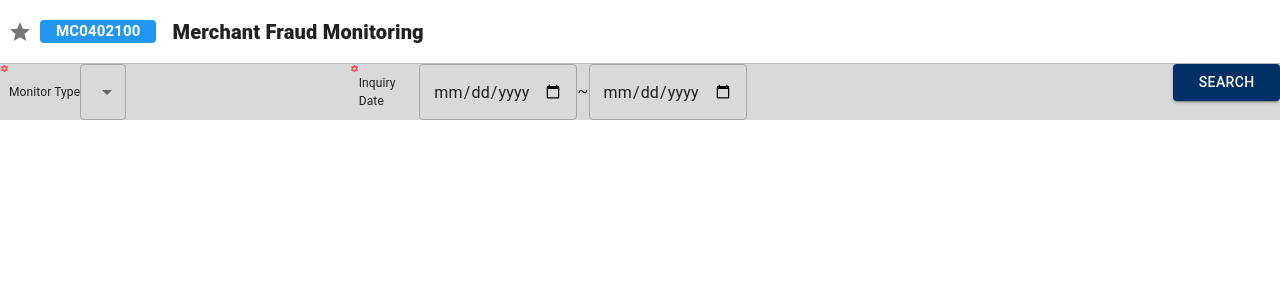
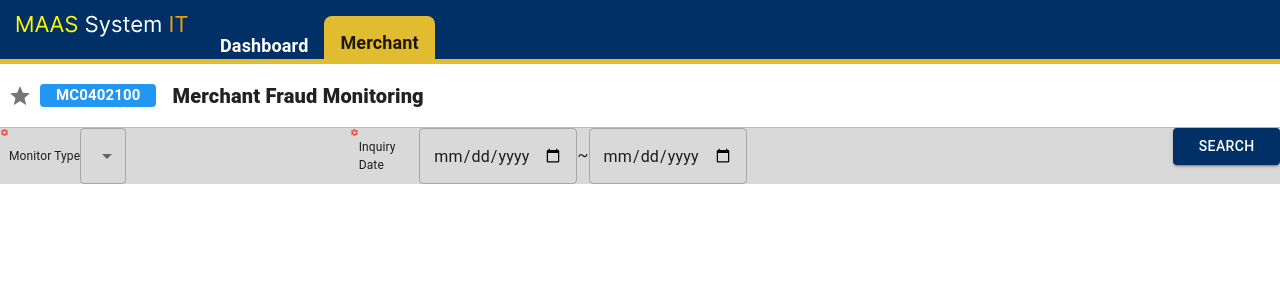
Before and after one commit to OracleTuxedo/bcap-fe, a Next.js app: page /mc04/mc0402100 in a window 1280 px wide. Shown: the top 300 px of the page. Built offline with nearby package versions, Linux system fonts and the light colour scheme.

Commit message:
header component update

```diff
--- a/src/components/atoms/Label.tsx
+++ b/src/components/atoms/Label.tsx
@@ -7,13 +7,15 @@ type TextProps = {
     variant?: LabelVariantEnum;
     size?: number;
     weight? : number;
+    color?: string;
 };
 
-const Label = ({ children, variant = LabelVariantEnum.BODY1, size, weight }: TextProps) => {
+const Label = ({ children, variant = LabelVariantEnum.BODY1, color, size, weight }: TextProps) => {
     return (
         <Typography
             variant={variant}
             sx={{
+                color
             }}
             fontSize={size}
             fontWeight={weight}
--- a/src/components/molecules/NavbarItem.tsx
+++ b/src/components/molecules/NavbarItem.tsx
@@ -1,49 +1,32 @@
-import { DomainHashmap, domainMenu } from '@/config/menu';
-import { Box, Typography } from '@mui/material';
-import { useState } from 'react';
+import { DomainHashmap } from '@/config/menu';
+import { Box } from '@mui/material';
+import { Label } from '../atoms';
+import { FontWeightEnum, LabelVariantEnum } from '@/enums';
 
 type NavbarMenuProps = {
   domainName: string;
-  navbarActive: boolean;
-  extractedInfo: DomainHashmap;
+  navbarActive?: boolean;
+  extractedInfo?: DomainHashmap;
 };
 
-export const NavbarItem: React.FC<NavbarMenuProps> = ({
+const NavbarItem = ({
   domainName,
-  navbarActive,
-  extractedInfo,
-}) => {
-  const keys = Object.keys(extractedInfo);
-
+  navbarActive = false,
+} : NavbarMenuProps) => {
   return (
-    <>
-      <Box
-        sx={{
-          position: 'relative',
-          display: 'flex',
-          flex: 1,
-          flexFlow: 'row',
-          justifyContent: 'space-between',
-          width: '100vw',
-        }}
-      >
-        <Box>
-          <Typography>test 1</Typography>
-        </Box>
-        <Box
-          sx={{
-            display: 'flex',
-            flexFlow: 'row',
-          }}
-        >
-          {keys.map((key) => {
-            return <Typography key={key}>{key}</Typography>;
-          })}
-        </Box>
-        <Box>
-          <Typography>test 3</Typography>
+    <Box>
+        <Box sx={{
+          bgcolor : navbarActive ? 'tertiary.main' : '',
+          borderTopLeftRadius : 8,
+          borderTopRightRadius : 8,
+          height : '3em',
+          padding : '1em',
+          mt : '1em',
+        }}>
+          <Label color={navbarActive ? '' : 'white'} size={18} variant={navbarActive ? LabelVariantEnum.H4 : LabelVariantEnum.H6} weight={FontWeightEnum.BOLD}>{domainName}</Label>
         </Box>
       </Box>
-    </>
   );
 };
+
+export default NavbarItem;
--- a/src/components/molecules/index.ts
+++ b/src/components/molecules/index.ts
@@ -3,6 +3,7 @@ import InputRow from "./InputRow";
 import InputTextLabel from "./InputTextLabel";
 import InputDateLabel from "./InputDateLabel";
 import DropdownLabel from "./DropdownLabel";
+import NavbarItem from "./NavbarItem";
 
 export {
     Header,
@@ -10,4 +11,5 @@ export {
     InputTextLabel,
     InputDateLabel,
     DropdownLabel,
+    NavbarItem,
 }
--- /dev/null
+++ b/src/components/organism/Navbar.tsx
@@ -0,0 +1,50 @@
+import { DomainHashmap } from "@/config/menu";
+import { NavbarItem } from "../molecules";
+import { Box } from "@mui/material";
+import Image from "next/image";
+
+interface NavbarProps {
+    data : DomainHashmap;
+    page : string;
+}
+
+const Navbar = ({data, page} : NavbarProps) => {
+    const domainName : string[] = Object.keys(data);
+
+    return (
+        <Box
+            sx={{
+                position: 'relative',
+                display: 'flex',
+                flex: 1,
+                flexFlow: 'row',
+                width: '100vw',
+                height : '4em',
+                borderBottom : 5,
+                bgcolor : 'primary.main',
+                borderColor : 'tertiary.main',
+            }}
+        >
+            <Box
+                sx={{
+                    mx : '1em',
+                    alignContent : 'center'
+                }}
+            >
+                <Image
+                    src={'/assets/MAAS_logo.svg'}
+                    alt="MAAS logo"
+                    width={172}
+                    height={23}
+                />
+            </Box>
+            {
+                domainName.map(item => (
+                    <NavbarItem domainName={data[item].default} navbarActive={item == page ? true : false} />
+                ))
+            }
+        </Box>
+    )
+}
+
+export default Navbar;
--- /dev/null
+++ b/src/components/organism/index.ts
@@ -0,0 +1,5 @@
+import Navbar from "./Navbar";
+
+export {
+    Navbar
+}
--- a/src/enums/index.ts
+++ b/src/enums/index.ts
@@ -49,3 +49,15 @@ export enum TextFieldSizeEnum {
   SMALL = 'small',
   MEDIUM = 'medium'
 }
+
+export enum FontWeightEnum {
+  THIN = 100,
+  EXTRALIGHT = 200,
+  LIGHT = 300,
+  NORMAL = 400,
+  MEDIUM = 500,
+  SEMIBOLD = 600,
+  BOLD = 700,
+  EXTRABOLD = 800,
+  BLACK = 900
+}
--- a/src/layout/dashboard-layout.tsx
+++ b/src/layout/dashboard-layout.tsx
@@ -0,0 +1,20 @@
+import { Navbar } from "@/components/organism";
+import { domainMenu } from "@/config/menu";
+import { Box } from "@mui/material"
+import React, { ReactNode } from "react";
+
+export interface DashboardLayoutProps {
+    page : string;
+    children : ReactNode;
+}
+
+const DashboardLayout = ({page, children} : DashboardLayoutProps) => {
+    return (
+        <Box sx={{}}>
+            <Navbar data={domainMenu} page={page} />
+            {children}
+        </Box>
+    )
+}
+
+export default DashboardLayout;
--- /dev/null
+++ b/src/layout/index.ts
@@ -0,0 +1,5 @@
+import DashboardLayout from "./dashboard-layout";
+
+export {
+    DashboardLayout
+}
--- a/src/pages/index.tsx
+++ b/src/pages/index.tsx
@@ -8,7 +8,7 @@ const LandingPage = () => {
   return (
     <>
       <Seo title="MAAS" />
-      <BaseContainer>HELLO WORLD</BaseContainer>
+      <BaseContainer>MAAS Web Front End</BaseContainer>
     </>
   );
 };
--- a/src/pages/mc04/mc0402100/index.tsx
+++ b/src/pages/mc04/mc0402100/index.tsx
@@ -1,5 +1,6 @@
 import { BaseButton, BaseContainer, DropdownLabel, Gap, Header, InputDateLabel } from "@/components"
 import { ButtonVariantEnum } from "@/enums";
+import { DashboardLayout } from "@/layout";
 import { selectOption } from "@/types";
 import { SelectChangeEvent } from "@mui/material";
 import { ChangeEvent, useState } from "react"
@@ -50,6 +51,7 @@ const MC0402100 = () => {
     }
 
     return (
+        <DashboardLayout page="MERCHANT">
             <BaseContainer>
                 <Header isFavorite={isFavorite} onClickHandler={favoriteHandler} screenId="MC0402100" title="Merchant Fraud Monitoring"/>
                 <BaseContainer isFlex row color="#D9D9D9">
@@ -66,6 +68,7 @@ const MC0402100 = () => {
                     </BaseContainer>
                 </BaseContainer>
             </BaseContainer>
+        </DashboardLayout>
     )
 }
 
```
Lines whose indentation alone changed are shown as unchanged.
